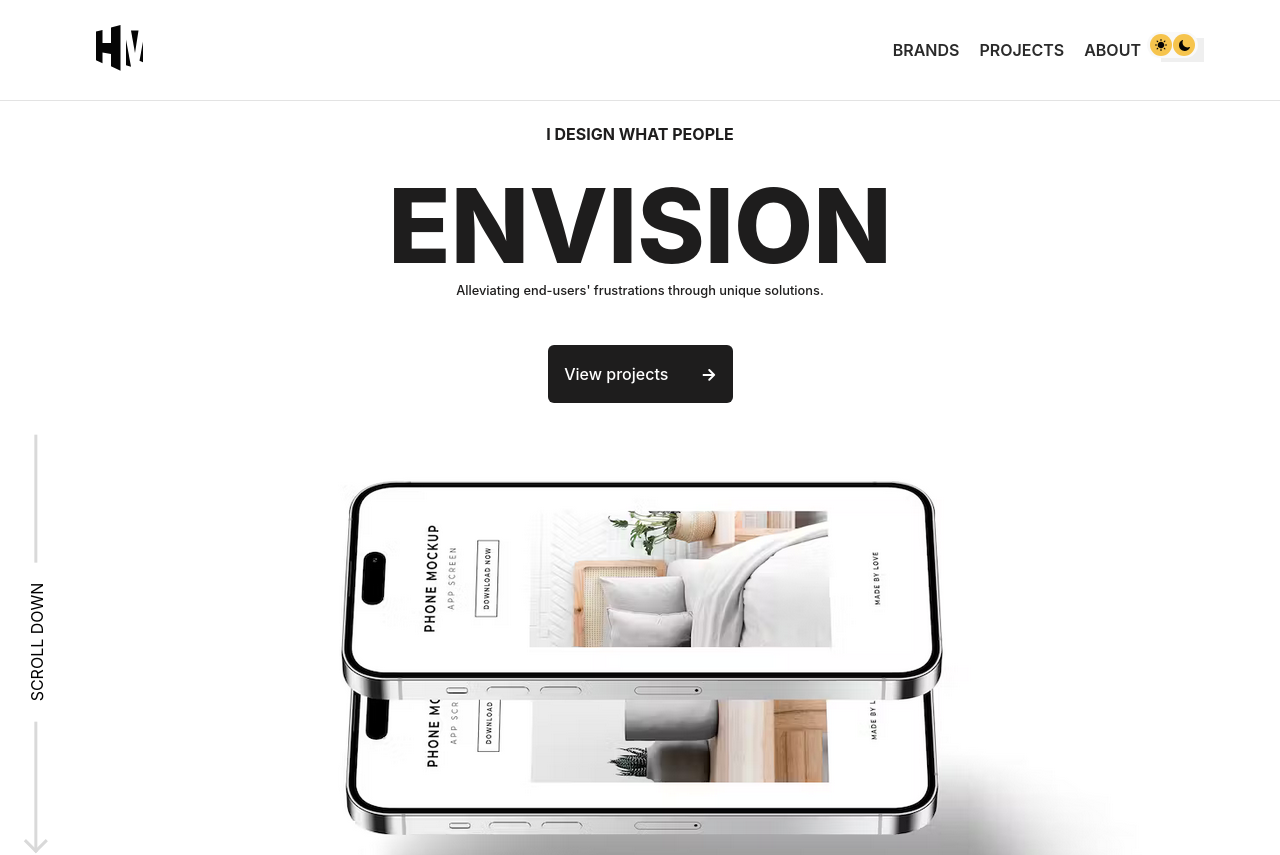
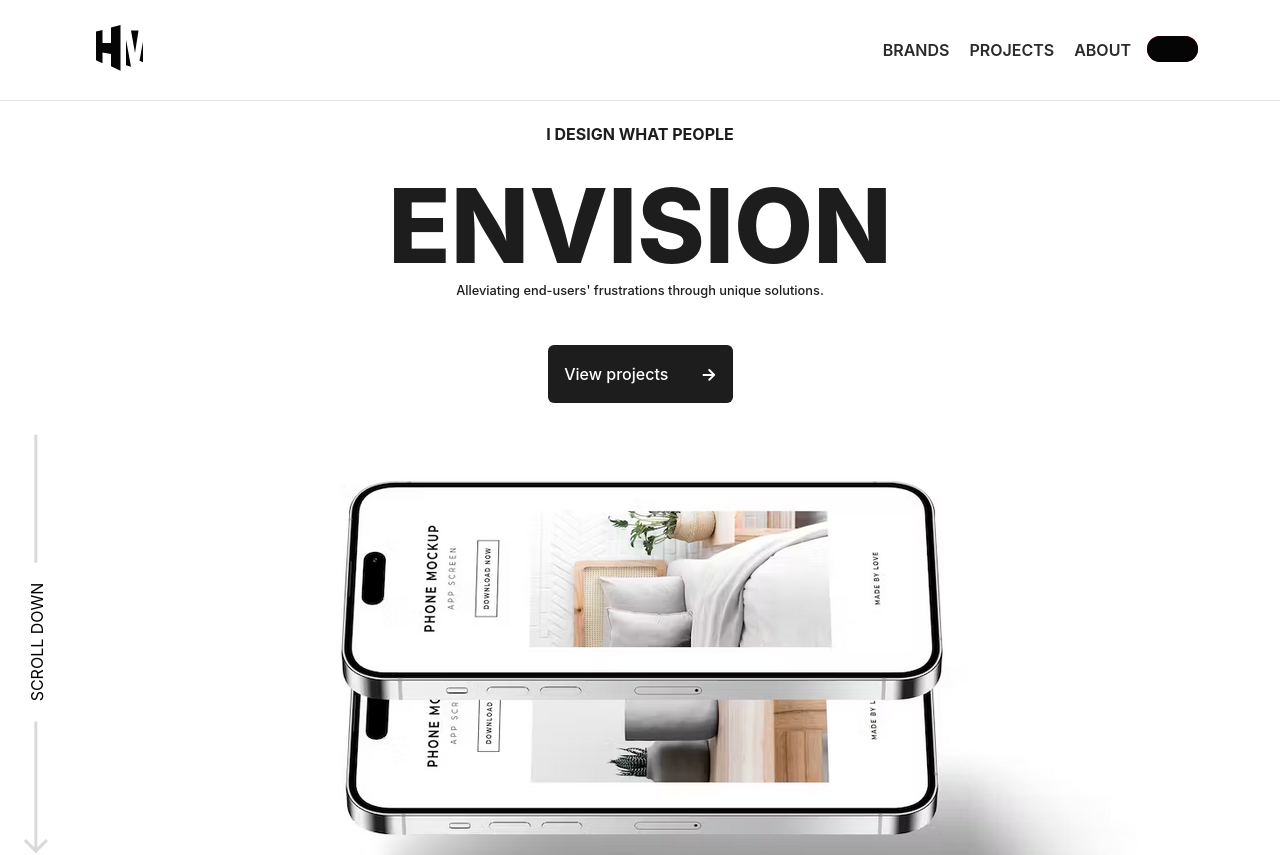
Before and after one commit to Kevin-Vigil/HectorMavrakis, a React (Create React App) app in the folder hector-mav-web/: page / in a window 1280 px wide. Shown: the top 855 px of the page. Built offline with nearby package versions, Linux system fonts and the light colour scheme.

Commit message:
attempted color-scheme-switch svg animation

```diff
--- a/hector-mav-web/src/components/Header.css
+++ b/hector-mav-web/src/components/Header.css
@@ -77,11 +77,11 @@
     width: fit-content;
     block-size: fit-content;
     border: none;
+    background-color: white;
 }
 .header-switch{
     align-self: center;
-    margin-left: -20px;
-    margin-top: -7px;
+    margin-left: -10px;
 }
 /* .header-link-box{
     display: flex;
@@ -145,4 +145,7 @@
     .links{
         color: white;
     }
+    .header-button-container{
+        background-color: #1e1d1d;
+    }
 }
--- a/hector-mav-web/src/components/Header.js
+++ b/hector-mav-web/src/components/Header.js
@@ -50,7 +50,7 @@ function Header(){
               <Link to='#projects' className='links'>PROJECTS</Link>
               <Link to='/about' className='links'>ABOUT</Link>
               <button className='header-button-container'>
-                <ColorSwitch onHover className='header-switch'/>
+                <ColorSwitch className='header-switch'/>
               </button>
             </div>
           </div>
```
Also changed, not shown: hector-mav-web/src/assets/Switch.svg, hector-mav-web/src/assets/hmLogo.svg.
